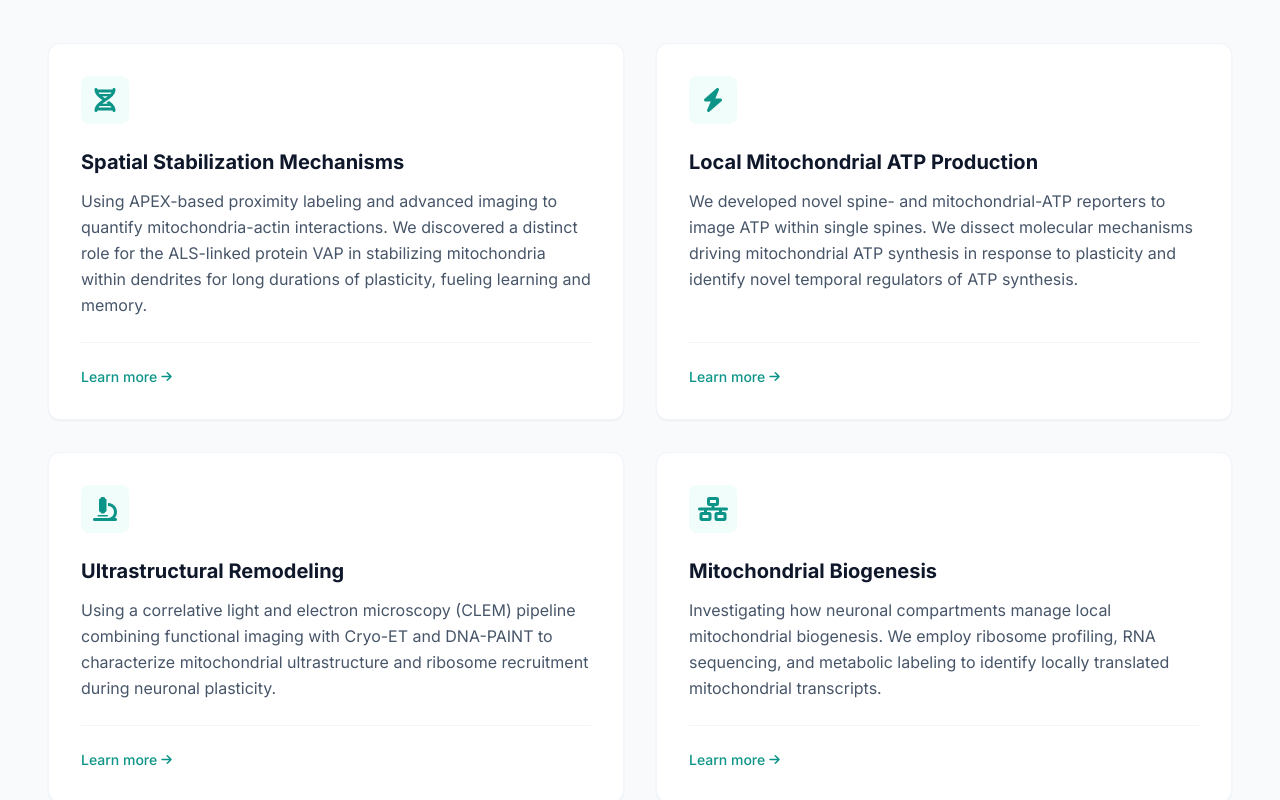
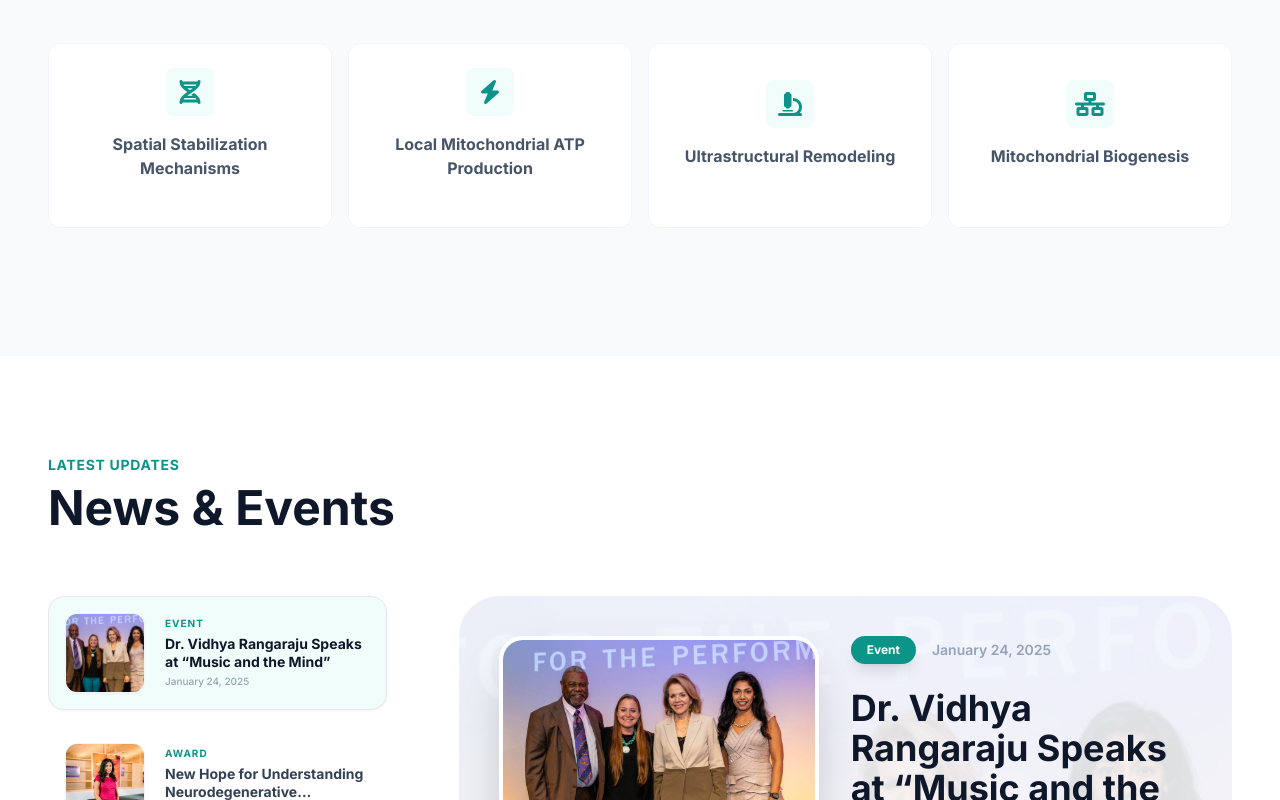
Before and after one commit to dudemeister23/rangarajublab, a React (Vite) app: page / in a window 1280 px wide. Shown: the part 1900-2700 px from the top of the page. Built offline with nearby package versions, Linux system fonts and the light colour scheme.

Commit message:
feat: Implement interactive project selection and detail view in Research, and update Contact section with new lab building image.

```diff
--- a/components/Contact.tsx
+++ b/components/Contact.tsx
@@ -1,5 +1,5 @@
 import React from 'react';
-import { CONTACT_INFO } from '../constants';
+import { CONTACT_INFO, LAB_BUILDING_IMAGE } from '../constants';
 
 const Contact: React.FC = () => {
   return (
@@ -61,22 +61,23 @@ const Contact: React.FC = () => {
           </div>
 
           {/* Map / Decorative Side */}
-          <div className="w-full md:w-1/2 bg-slate-800 relative min-h-[300px]">
-            {/* Placeholder for Map or Lab Building Image */}
+          <div className="w-full md:w-1/2 bg-slate-800 flex flex-col relative min-h-[400px]">
+            {/* Lab Building Image */}
+            <div className="flex-grow relative min-h-[250px]">
               <img
-              src="https://picsum.photos/800/600?grayscale"
+                src={LAB_BUILDING_IMAGE}
                 alt="MPFI Building"
-              className="w-full h-full object-cover opacity-60 mix-blend-overlay"
+                className="w-full h-full object-cover"
               />
-            <div className="absolute inset-0 bg-gradient-to-t from-slate-900 to-transparent"></div>
-            <div className="absolute bottom-10 left-10 right-10">
-               <div className="p-6 bg-neuro-600/90 backdrop-blur rounded-xl text-white">
+            </div>
+
+            {/* Join Our Team CTA */}
+            <div className="p-10 bg-neuro-900 text-white">
               <h3 className="font-bold text-lg mb-2">Join Our Team</h3>
-                  <p className="text-sm text-neuro-50 mb-4">We are always looking for motivated Postdocs and PhD students interested in mitochondrial biology.</p>
-                  <a href={`mailto:${CONTACT_INFO.email}?subject=Lab Application`} className="inline-block text-xs font-bold uppercase tracking-wider border-b border-white pb-1 hover:text-slate-200">
+              <p className="text-sm text-neuro-100 mb-6 leading-relaxed">We are always looking for motivated Postdocs and PhD students interested in mitochondrial biology.</p>
+              <a href={`mailto:${CONTACT_INFO.email}?subject=Lab Application`} className="inline-block text-xs font-bold uppercase tracking-wider border-b border-neuro-400 pb-1 text-neuro-400 hover:text-white hover:border-white transition-colors">
                 Apply Now
               </a>
-               </div>
             </div>
           </div>
 
--- a/components/News.tsx
+++ b/components/News.tsx
@@ -57,12 +57,12 @@ const News: React.FC = () => {
                         {/* Scrollable Content Container */}
                         <div className="relative z-10 h-full overflow-y-auto custom-scrollbar p-10 pr-6">
                             <div className="max-w-none">
-                                {/* Featured Image - Frame wraps image tightly */}
-                                <div className="w-fit mx-auto rounded-3xl overflow-hidden shadow-2xl mb-12 border-4 border-white bg-white transform transition-transform duration-700 hover:scale-[1.01]">
+                                {/* Featured Image - Floated Left with Text Wrap */}
+                                <div className="float-left w-80 mr-8 mb-6 rounded-3xl overflow-hidden shadow-2xl border-4 border-white bg-white transform transition-transform duration-700 hover:scale-[1.01]">
                                     <img
                                         src={activeNews.image}
                                         alt={activeNews.title}
-                                        className="h-auto max-h-[600px] w-auto block"
+                                        className="w-full h-auto object-cover block"
                                     />
                                 </div>
 
--- a/components/Research.tsx
+++ b/components/Research.tsx
@@ -1,7 +1,10 @@
-import React from 'react';
+import React, { useState } from 'react';
 import { PROJECTS } from '../constants';
 
 const Research: React.FC = () => {
+  const [activeProjectId, setActiveProjectId] = useState<string | null>(null);
+  const activeProject = PROJECTS.find(p => p.id === activeProjectId);
+
   return (
     <section id="research" className="py-20 bg-slate-50">
       <div className="container mx-auto px-6 md:px-12">
@@ -14,32 +17,57 @@ const Research: React.FC = () => {
           </p>
         </div>
 
-        <div className="grid grid-cols-1 md:grid-cols-2 gap-8">
+        {/* Project Overview Squares */}
+        <div className="grid grid-cols-2 md:grid-cols-4 gap-4 mb-12">
           {PROJECTS.map((project, index) => (
-            <div
+            <button
               key={project.id}
-              className="bg-white rounded-xl p-8 shadow-sm hover:shadow-xl transition-shadow duration-300 border border-slate-100 flex flex-col"
+              onClick={() => setActiveProjectId(project.id)}
+              className={`flex flex-col items-center justify-center p-6 rounded-xl transition-all duration-300 border group h-full cursor-pointer ${activeProjectId === project.id
+                ? 'bg-neuro-600 border-neuro-600 text-white shadow-lg transform -translate-y-1'
+                : 'bg-white border-slate-100 text-slate-600 hover:border-neuro-500 hover:text-neuro-600 hover:shadow-xl hover:-translate-y-2'
+                }`}
             >
-              <div className="w-12 h-12 bg-neuro-50 rounded-lg flex items-center justify-center mb-6 text-neuro-600">
-                {/* Dynamically assigning icons based on index for variety */}
-                <i className={`fa-solid ${
-                  index === 0 ? 'fa-dna' :
+              <div className={`w-12 h-12 rounded-lg flex items-center justify-center mb-4 transition-all duration-300 ${activeProjectId === project.id
+                ? 'bg-white/20'
+                : 'bg-neuro-50 group-hover:bg-neuro-100 group-hover:scale-110'
+                }`}>
+                <i className={`fa-solid ${index === 0 ? 'fa-dna' :
                   index === 1 ? 'fa-bolt' :
-                  index === 2 ? 'fa-microscope' : 'fa-network-wired'
-                } text-2xl`}></i>
+                    index === 2 ? 'fa-microscope' : 'fa-network-wired'
+                  } text-2xl ${activeProjectId === project.id ? 'text-white' : 'text-neuro-600'}`}></i>
               </div>
-              <h3 className="text-xl font-bold text-slate-900 mb-3">{project.title}</h3>
-              <p className="text-slate-600 leading-relaxed flex-grow">
-                {project.description}
-              </p>
-              <div className="mt-6 pt-6 border-t border-slate-100">
-                <a href="#" className="text-neuro-600 font-medium text-sm hover:text-neuro-700 flex items-center gap-1 group">
-                  Learn more <i className="fa-solid fa-arrow-right text-xs transition-transform group-hover:translate-x-1"></i>
-                </a>
+              <h3 className="text-sm md:text-base font-bold text-center leading-tight">
+                {project.title}
+              </h3>
+              {!activeProjectId && (
+                <span className="text-[10px] mt-2 opacity-0 group-hover:opacity-100 transition-opacity font-medium uppercase tracking-tighter">
+                  Click to explore
+                </span>
+              )}
+            </button>
+          ))}
+        </div>
+
+        {/* Project Detail Area */}
+        {activeProject && (
+          <div className="bg-white rounded-2xl p-8 md:p-12 shadow-xl border border-slate-100 transition-all duration-500 animate-in fade-in zoom-in-95 slide-in-from-bottom-4">
+            <div className="flex flex-col md:flex-row gap-8 items-start">
+              <div className="w-16 h-16 bg-neuro-50 rounded-2xl flex items-center justify-center text-neuro-600 shrink-0">
+                <i className={`fa-solid ${PROJECTS.findIndex(p => p.id === activeProjectId) === 0 ? 'fa-dna' :
+                  PROJECTS.findIndex(p => p.id === activeProjectId) === 1 ? 'fa-bolt' :
+                    PROJECTS.findIndex(p => p.id === activeProjectId) === 2 ? 'fa-microscope' : 'fa-network-wired'
+                  } text-3xl`}></i>
+              </div>
+              <div className="flex-grow">
+                <h3 className="text-2xl md:text-3xl font-bold text-slate-900 mb-6">{activeProject.title}</h3>
+                <p className="text-slate-600 text-lg leading-relaxed">
+                  {activeProject.description}
+                </p>
               </div>
             </div>
-          ))}
-        </div>
+          </div>
+        )}
       </div>
     </section>
   );
--- a/components/Team.tsx
+++ b/components/Team.tsx
@@ -20,7 +20,7 @@ const Team: React.FC = () => {
           <h2 className="text-3xl md:text-4xl font-bold text-slate-900 mt-2">The Lab Team</h2>
         </div>
 
-        <div className="grid grid-cols-1 sm:grid-cols-2 md:grid-cols-3 lg:grid-cols-4 gap-10 mb-20">
+        <div className="grid grid-cols-1 sm:grid-cols-2 md:grid-cols-3 gap-10 mb-20 max-w-5xl mx-auto">
           {TEAM_MEMBERS.map((member) => (
             <div key={member.id} className="flex flex-col items-center text-center group">
               <div className="relative mb-4 w-32 h-32 md:w-40 md:h-40">
--- a/constants.ts
+++ b/constants.ts
@@ -39,6 +39,7 @@ export const MPFI_LOGO = 'assets/mpfi-logo.png';
 export const LAB_TEAM_PHOTO = 'assets/lab-team-group.jpg';
 export const DR_RANGARAJU_PHOTO = 'assets/dr-vidhya-rangaraju.jpg';
 export const HERO_BACKGROUND = 'assets/hero-bg.png';
+export const LAB_BUILDING_IMAGE = 'assets/lab-building.jpg';
 
 export const TEAM_REEL = [
   { url: LAB_TEAM_PHOTO },
```
Also changed, not shown: components/Publications.tsx (+8 -16 lines), public/assets/lab-building.jpg (added). Lines whose indentation alone changed are shown as unchanged.
